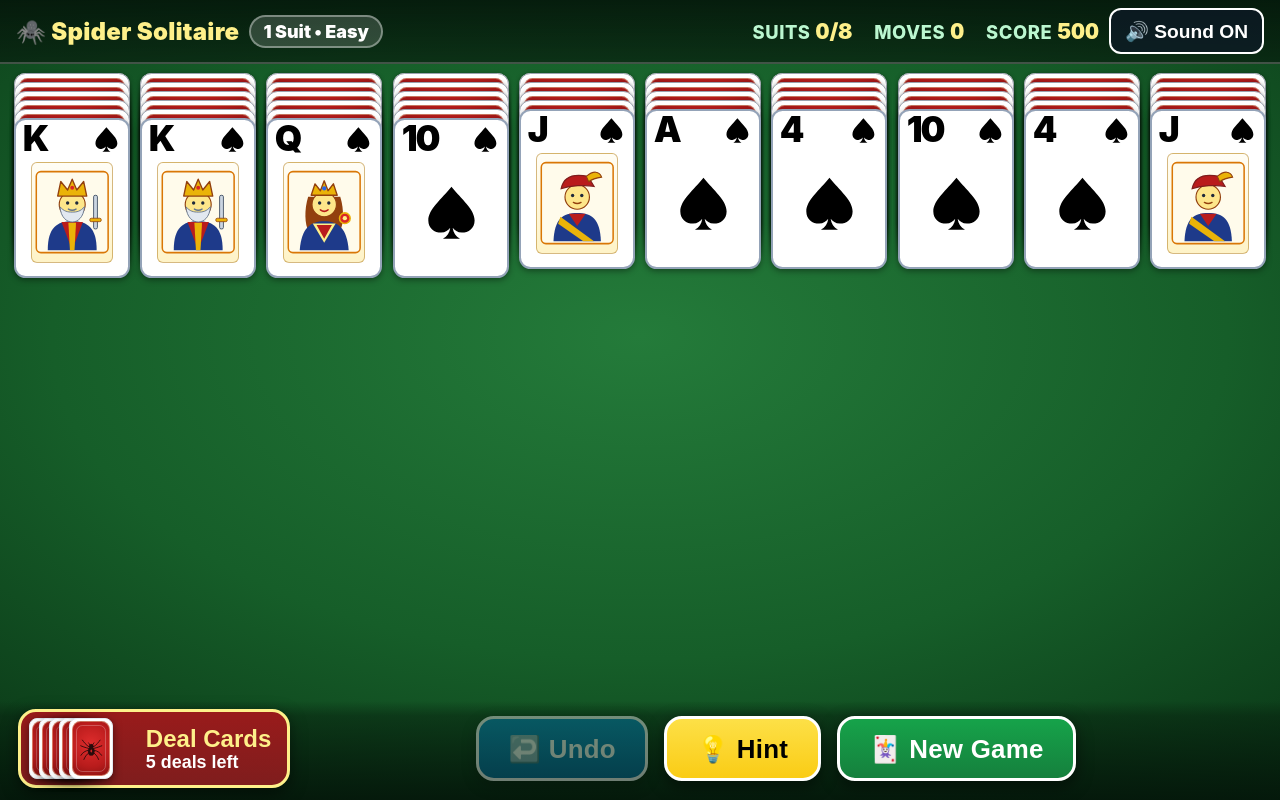
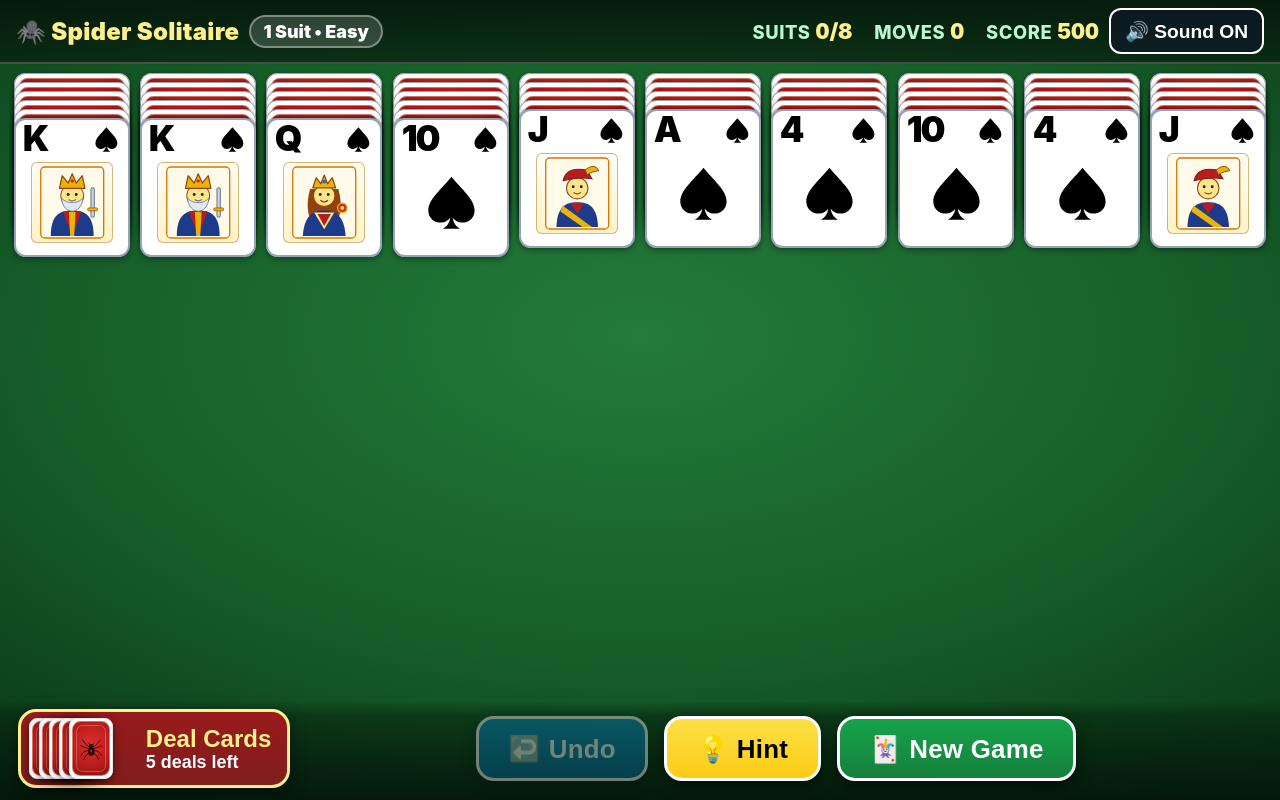
Before and after one commit to ryan-seg/NanaPhone, a plain HTML site: page games/spider-solitaire.html in a window 1280 px wide. Drawn offline with Linux system fonts and the light colour scheme.

Commit message:
Update spider-solitaire.css

```diff
--- a/games/spider-solitaire.css
+++ b/games/spider-solitaire.css
@@ -193,7 +193,7 @@
   top: 0;
   left: 0;
   width: 100%;
-  aspect-ratio: 1 / 1.38;
+  aspect-ratio: 1 / 1.20;
   border-radius: var(--ss-card-radius);
   border: 2.5px solid rgba(255, 255, 255, 0.68);
   background: rgba(5, 36, 15, 0.34);
@@ -214,7 +214,7 @@
   position: absolute;
   left: 0;
   width: 100%;
-  aspect-ratio: 1 / 1.38;
+  aspect-ratio: 1 / 1.20;
   border-radius: var(--ss-card-radius);
   overflow: hidden;
   transition: box-shadow 0.14s ease, filter 0.14s ease;
@@ -222,11 +222,12 @@
   cursor: default;
 }
 
-/* Face-up crisp white card */
+/* Face-up crisp white card with high-contrast top-edge divider */
 .nana-spider-root .ss-card.face-up {
   background: #ffffff;
   border: 2px solid #94a3b8;
   box-shadow:
+    0 -2px 0 rgba(15, 23, 42, 0.24),
     0 2px 6px rgba(0, 0, 0, 0.4),
     inset 0 1px 0 rgba(255, 255, 255, 0.98);
   display: flex;
```
